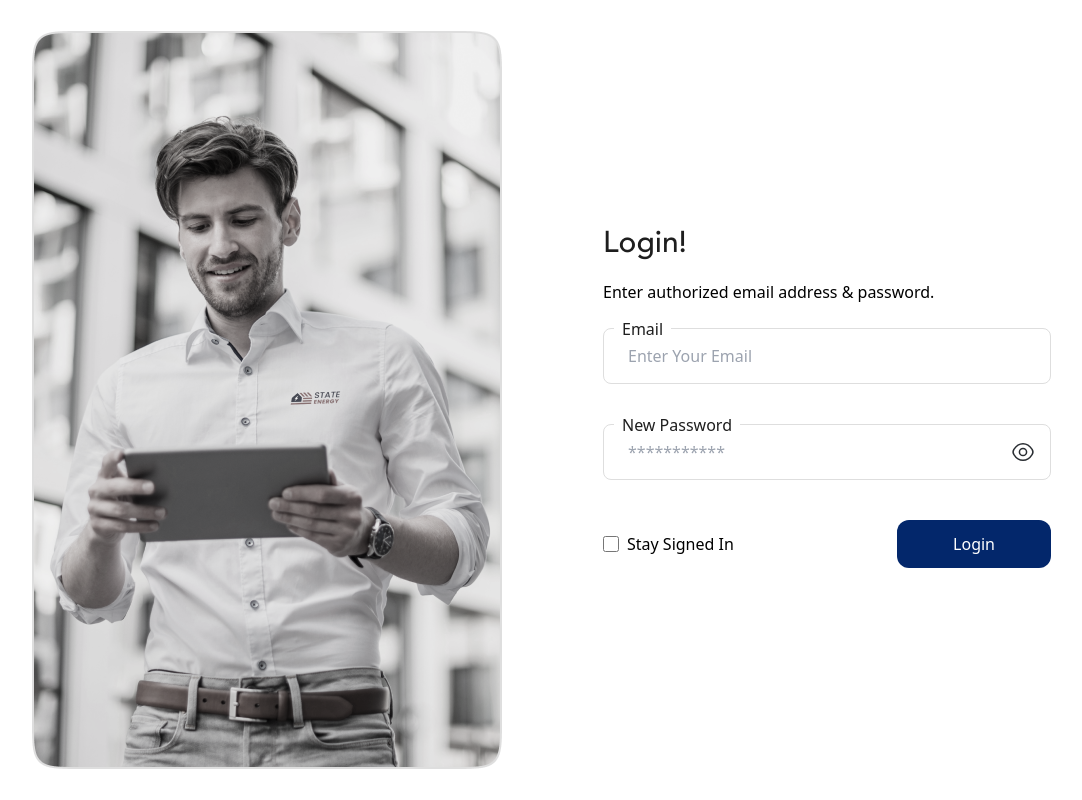
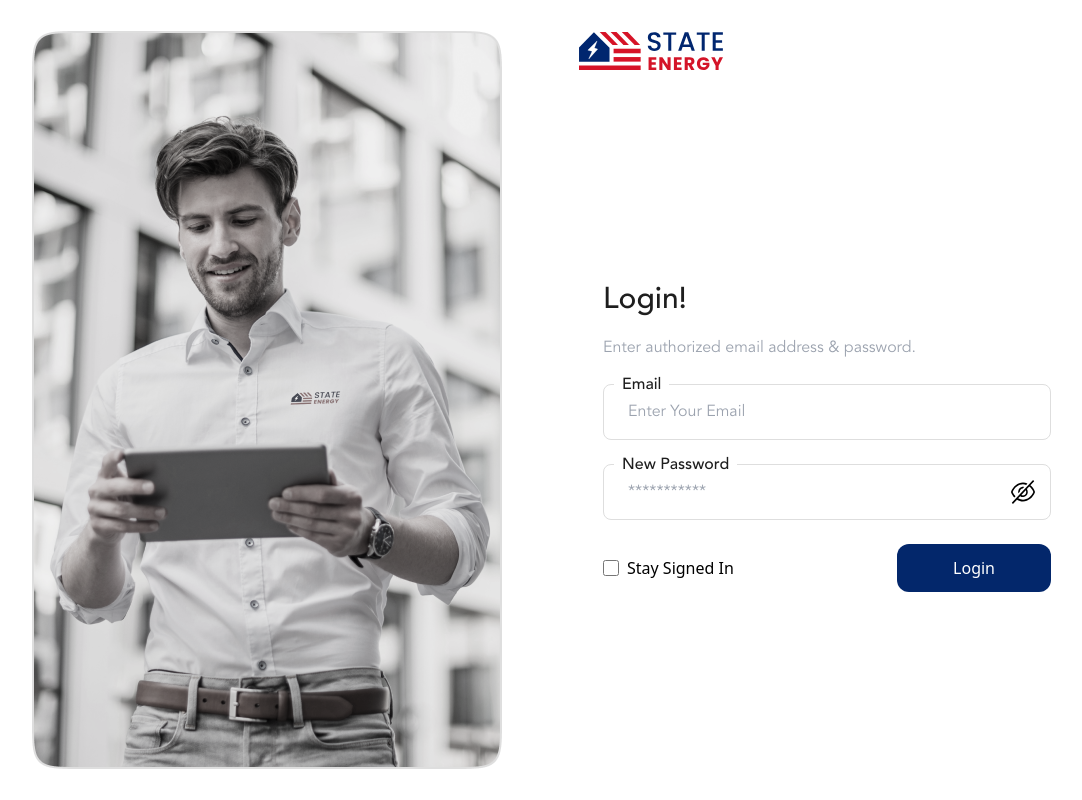
Before and after one commit to Qasim240/state-energy-Abraham-Shalim--React, a React (Vite) app: page / in a window 1280 px wide. Shown: the whole page, without its empty margins (93-1175 px from the left). Built offline with nearby package versions, Linux system fonts and the light colour scheme.

Commit message:
create static logic page

```diff
--- a/imagesPath.js
+++ b/imagesPath.js
@@ -1,2 +1,4 @@
 export { default as loginBanner } from './src/assets/images/loginBanner.png'
 export { default as eyeOpen } from './src/assets/images/eyeOpen.svg'
+export { default as eyeClose } from './src/assets/images/eyeClose.svg'
+export { default as logo } from './src/assets/images/logo.svg'
--- a/src/components/ui/Input.jsx
+++ b/src/components/ui/Input.jsx
@@ -1,5 +1,5 @@
 import React, { useState } from 'react';
-import { eyeOpen } from '../../../imagesPath';
+import { eyeClose, eyeOpen } from '../../../imagesPath';
 
 const Input = ({ type = 'text', label, placeholder, id, ...props }) => {
     const [showPassword, setShowPassword] = useState(false);
@@ -10,7 +10,7 @@ const Input = ({ type = 'text', label, placeholder, id, ...props }) => {
             {label && (
                 <label
                     htmlFor={id}
-                    className="absolute top-[-11px] left-[11px] bg-white px-2 text-[14px] text-base select-none"
+                    className="absolute font-Avenir font-medium top-[-11px] left-[11px] bg-white px-2 text-[14px] text-base select-none"
                 >
                     {label}
                 </label>
@@ -20,17 +20,17 @@ const Input = ({ type = 'text', label, placeholder, id, ...props }) => {
                 id={id}
                 type={isPassword ? (showPassword ? 'text' : 'password') : type}
                 placeholder={placeholder}
-                className="border border-solid border-secondary w-full px-[24px] py-[15px] focus:outline-none rounded-md font-myfont pr-[50px]"
+                className="border font-Avenir font-normal border-solid border-secondary w-full px-[24px] py-[15px] focus:outline-none rounded-md font-myfont pr-[50px]"
                 {...props}
             />
 
             {isPassword && (
-             <button
+                <button
                     type="button"
                     onClick={() => setShowPassword(prev => !prev)}
-                    className="absolute right-4 top-1/2 transform -translate-y-1/2 text-sm text-primary focus:outline-none"
+                    className="absolute font-Avenir  right-4 top-1/2 transform -translate-y-1/2 text-sm text-primary focus:outline-none"
                 >
-                   {showPassword ? "hide"  : <img src={eyeOpen} alt="" />}
+                    {showPassword ? <img src={eyeOpen} alt={eyeOpen} /> : <img src={eyeClose} alt={eyeClose} />}
                 </button>
             )}
         </div>
--- a/src/components/ui/pages/Login.jsx
+++ b/src/components/ui/pages/Login.jsx
@@ -1,5 +1,5 @@
 import React from 'react';
-import { loginBanner } from '../../../../imagesPath';
+import { loginBanner, logo } from '../../../../imagesPath';
 import Input from '../Input';
 import PrimaryBtn from '../PrimaryBtn';
 import PrimaryHeading from '../PrimaryHeading';
@@ -7,34 +7,42 @@ import PrimaryHeading from '../PrimaryHeading';
 const Login = () => {
     return (
         <div className="min-h-screen grid grid-cols-1 md:grid-cols-12">
-            <div className=" md:col-span-6  text-white flex items-center justify-center">
+
+            <div className=" hidden md:flex md:col-span-6  items-center justify-center">
                 <div>
-                    <img className='w-full' src={loginBanner} alt="" />
+                    <img className='w-full' src={loginBanner} alt="Login Banner" />
                 </div>
             </div>
-            <div className="col-span-1 md:col-span-6 flex items-center justify-center p-8">
-                <form className="w-full max-w-md space-y-6">
+            <div className="col-span-1 md:col-span-6 relative flex items-center justify-center p-8">
 
+                <img
+                    src={logo}
+                    alt="Logo"
+                    className="absolute top-8 left-8 w-32 md:w-36"
+                />
+
+                <form className="w-full max-w-md space-y-6 mt-20">
                     <PrimaryHeading HeadingText="Login!" />
+                    <p className='text-gray-400 font-Avenir font-normal'>
+                        Enter authorized email address & password.
+                    </p>
 
-                    <p className='"text-base'>Enter authorized email address & password.</p>
-
-                    <form action="">
                     <Input type="email" label="Email" placeholder="Enter Your Email" />
-
                     <Input type="password" label="New Password" placeholder="***********" />
 
                     <div className='flex justify-between items-center'>
                         <div className='flex items-center gap-x-2'>
-                                <input className="w-4 h-4 text-primary accent-primary" id='StaySigned' type="checkbox" />
-                                <label className='select-none' htmlFor="StaySigned">Stay Signed In</label>
+                            <input
+                                className="w-4 h-4 text-primary accent-primary"
+                                id='StaySigned'
+                                type="checkbox"
+                            />
+                            <label className='select-none' htmlFor="StaySigned">
+                                Stay Signed In
+                            </label>
                         </div>
                         <PrimaryBtn>Login</PrimaryBtn>
                     </div>
-                    </form>
-
-
-
                 </form>
             </div>
         </div>
--- a/src/index.css
+++ b/src/index.css
@@ -4,6 +4,12 @@
 
 
 
+@font-face {
+  font-family: 'Avenir';
+  src: url('./assets/font/AvenirLTStd-Book.otf') format('opentype');
+  font-weight: 400;
+  font-style: normal;
+}
 @font-face {
   font-family: 'Avenir';
   src: url('./assets/font/AvenirLTStd-Medium.otf') format('opentype');
```
Also changed, not shown: src/assets/images/eyeClose.svg (added), src/assets/images/logo.svg (added). Lines whose indentation alone changed are shown as unchanged.
